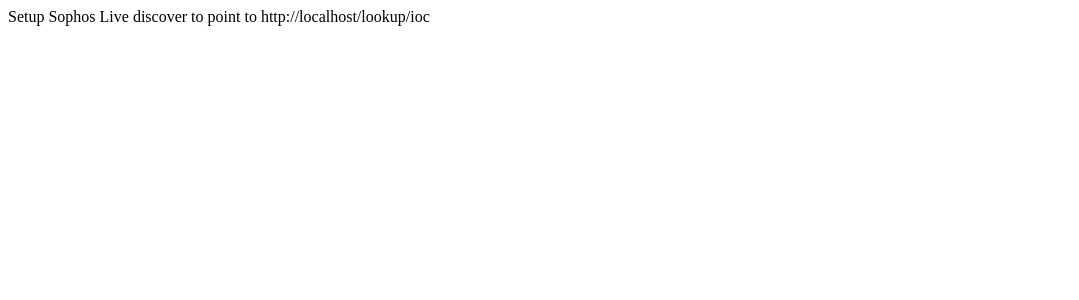
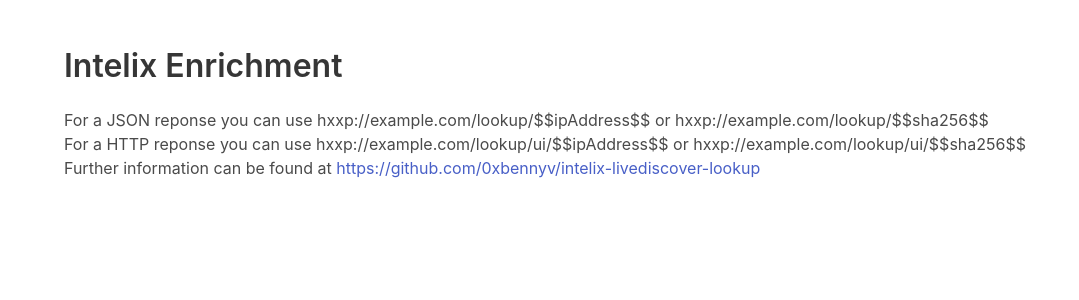
Before and after one commit to 0xbennyv/intelix-livediscover-lookup, a Flask app: page / in a window 1280 px wide. Shown: the top 300 px of the page, without its empty margins (0-1079 px from the left). Run offline with Flask 2, Linux system fonts and the light colour scheme.

Commit message:
Added a landing page

```diff
--- a/app/mod_web/__init__.py
+++ b/app/mod_web/__init__.py
@@ -5,14 +5,14 @@
 mod_web = Blueprint('web', __name__, url_prefix='/')
 @mod_web.route("/")
 def index():
-    return f"<p> Setup Sophos Live discover to point to {request.base_url}lookup/ioc </p>"
+    return render_template('mod_web/index.html', response=request.base_url)
 
 @mod_web.route("lookup/")
 def lookup():
     return redirect(url_for('web.index'))
 
 @mod_web.route("lookup/<ioc>")
-def ioc(ioc):
+def lookupioc(ioc):
     if validators.ipv4(ioc) or validators.md5(ioc) or validators.sha256(ioc):
         r = intelixlookup(ioc)
         return r
@@ -23,6 +23,6 @@
 def ui(ioc):
     if validators.ipv4(ioc) or validators.md5(ioc) or validators.sha256(ioc):
         r = intelixlookup(ioc)
-        return render_template('mod_web/index.html', response=r)
+        return render_template('mod_web/lookup.html', response=r)
     else:
         return redirect(url_for('web.index'))
--- a/app/templates/mod_web/index.html
+++ b/app/templates/mod_web/index.html
@@ -10,57 +10,16 @@
   <section class="section">
     <div class="container">
       <h1 class="title">
-        Intelix Response
+        Intelix Enrichment
       </h1>
-      {%if response.type %}
-      <div class="columns">
-        <div class="column is-2">Lookup Type:</div>
-        <div class="column is-2">{{response.type}}</div>
-      </div>
-      {% endif %}
-      {% if response.reputationScore %}
-      <div class="columns">
-        <div class="column is-2">Reputation Score:</div>
-        <div class="column is-2">{{response.reputationScore}}</div>
-      </div>
-      {% endif %}
-      {% if response.fileReputation %}
-      <div class="columns">
-        <div class="column is-2">File Reputation:</div>
-        <div class="column is-2">{{response.fileReputation}}</div>
-      </div>
-      {% endif %}
-      {% if response.category %}
-      <div class="columns">
-        <div class="column is-2">Category:</div>
-        <div class="column is-2">{{response.category}}</div>
-      </div>
-      {% endif %}
-      {% if response.ttl %}
-      <div class="columns">
-        <div class="column is-2">TTL:</div>
-        <div class="column is-2">{{response.ttl}}</div>
-      </div>
-      {% endif %}
-      {%if response.correlationId %}
-      <div class="columns">
-        <div class="column is-2">Intelix CorrelationID:</div>
-        <div class="column is-2">{{response.correlationId}}</div>
-      </div>
-      {% endif %}
-      {%if response.requestId %}
-      <div class="columns">
-        <div class="column is-2">Intelix RequestId:</div>
-        <div class="column is-4">{{response.requestId}}</div>
-      </div>
-      {% endif %}
-      {%if response.error %}
-      <div class="columns">
-        <div class="column is-2">Error:</div>
-        <div class="column is-4">{{response.error}}</div>
-      </div>
-      {% endif %}
-    </div>
+      <p>
+        For a JSON reponse you can use hxxp://example.com/lookup/$$ipAddress$$ or hxxp://example.com/lookup/$$sha256$$
+      </p>
+      <p>
+        For a HTTP reponse you can use hxxp://example.com/lookup/ui/$$ipAddress$$ <ip> or hxxp://example.com/lookup/ui/$$sha256$$
+      </p>
+          Further information can be found at <a href="https://github.com/0xbennyv/intelix-livediscover-lookup">https://github.com/0xbennyv/intelix-livediscover-lookup</a>
+      </p>
   </section>
   </body>
 </html>
```
Also changed, not shown: app/templates/mod_web/lookup.html (added, +66 -0 lines).
